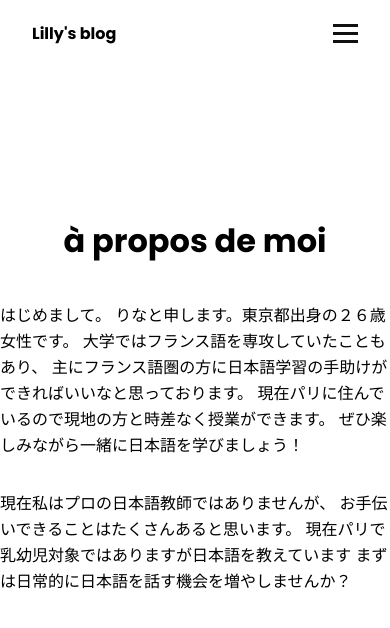
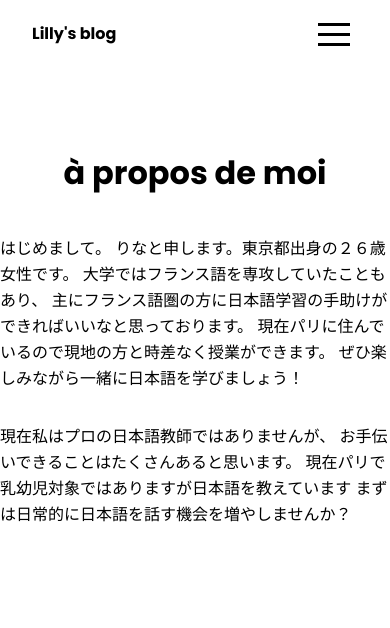
Before and after one commit to Stephanefy/r-s-blog, a Next.js app in the folder web/: page /about in a window 390 px wide. Shown: the top 628 px of the page. Built offline with nearby package versions, Linux system fonts and the light colour scheme.

Commit message:
feat: fixed burger animation and top navbar on mobile

```diff
--- a/web/components/Header.tsx
+++ b/web/components/Header.tsx
@@ -3,6 +3,7 @@ import {useState} from "react";
 import Link from "next/link";
 import styled from '@emotion/styled';
 import useWindowDimensions from '../hooks/useWindowDimension';
+import Hamburger from 'hamburger-react'
 
 interface HamburgerIsActive{
   windowWidth: number;
@@ -17,9 +18,7 @@ interface NavBar{
 const Container = styled.div`
   display: flex;
   width: 100%;
-  flex-direction: column;
   justify-content: center;
-  align-items: center;
 `;
 const HeaderNav = styled.header`
     display: flex;
@@ -31,8 +30,7 @@ const HeaderNav = styled.header`
 
     @media only screen and (max-width: 1170px) {
 
-      position: fixed
-      top: 5%;
+      position: fixed;
       width: 100%;
       background-color: #fff;
       justify-content: space-between;
@@ -84,26 +82,26 @@ const ListItem = styled.li`
         text-decoration: underline;
     }
 `
-const Hamburger = styled.div<HamburgerIsActive>`
-    display: none;
-    opacity: ${props => props.windowWidth  > 1170 ? 0 : 1};
-    @media only screen and (max-width: 1170px) {
-      display: block;
-      cursor: pointer;
+// const Hamburger = styled.div<HamburgerIsActive>`
+//     display: none;
+//     opacity: ${props => props.windowWidth  > 1170 ? 0 : 1};
+//     @media only screen and (max-width: 1170px) {
+//       display: block;
+//       cursor: pointer;
 
-      &:nth-of-type(2) {
-        opacity: ${props => props.isOpen && 0};
-      }
-      &:nth-of-type(1) {
-          transform: ${props => props.isOpen && 'translateY(8px) rotate(45deg)'};
-      }
+//       &: nth-of-type(2) {
+//         opacity: ${props => props.isOpen && 0};
+//       }
+//       &: nth-of-type(1) {
+//           transform: ${props => props.isOpen && 'translateY(8px) rotate(45deg)'};
+//       }
 
-      &:nth-of-type(3) {
-          transform: ${props => props.isOpen && 'translateY(-8px) rotate(-45deg)'};
-      }
-    }
+//       &: nth-of-type(3) {
+//           transform: ${props => props.isOpen && 'translateY(-8px) rotate(-45deg)'};
+//       }
+//     }
 
-`
+// `
 
 const Bar = styled.span`
     display: block;
@@ -172,16 +170,15 @@ export default function Header() {
             })}
           </NavBar>
         </div>
-        <Hamburger
-          id="hamburger"
-          windowWidth={width ? width : 0}
-          isOpen={isOpen}
-          onClick={() => setIsOpen(!isOpen)}
-          >
-          <Bar className="bar"/>
-          <Bar className="bar"/>
-          <Bar className="bar"/>
-        </Hamburger>
+          { width && width < 1170 && (
+            <Hamburger
+              toggled={isOpen}
+              toggle={setIsOpen}
+              >
+            </Hamburger>
+          )
+
+        }
       </HeaderNav>
     </Container>
   );
--- a/web/package.json
+++ b/web/package.json
@@ -17,6 +17,7 @@
     "@sanity/image-url": "^1.0.1",
     "@sanity/types": "^2.28.0",
     "groq": "^2.15.0",
+    "hamburger-react": "^2.4.1",
     "next": "12.0.10",
     "react": "17.0.2",
     "react-dom": "17.0.2",
```
Also changed, not shown: 2 other files (tests, documents, lock files or other folders).
